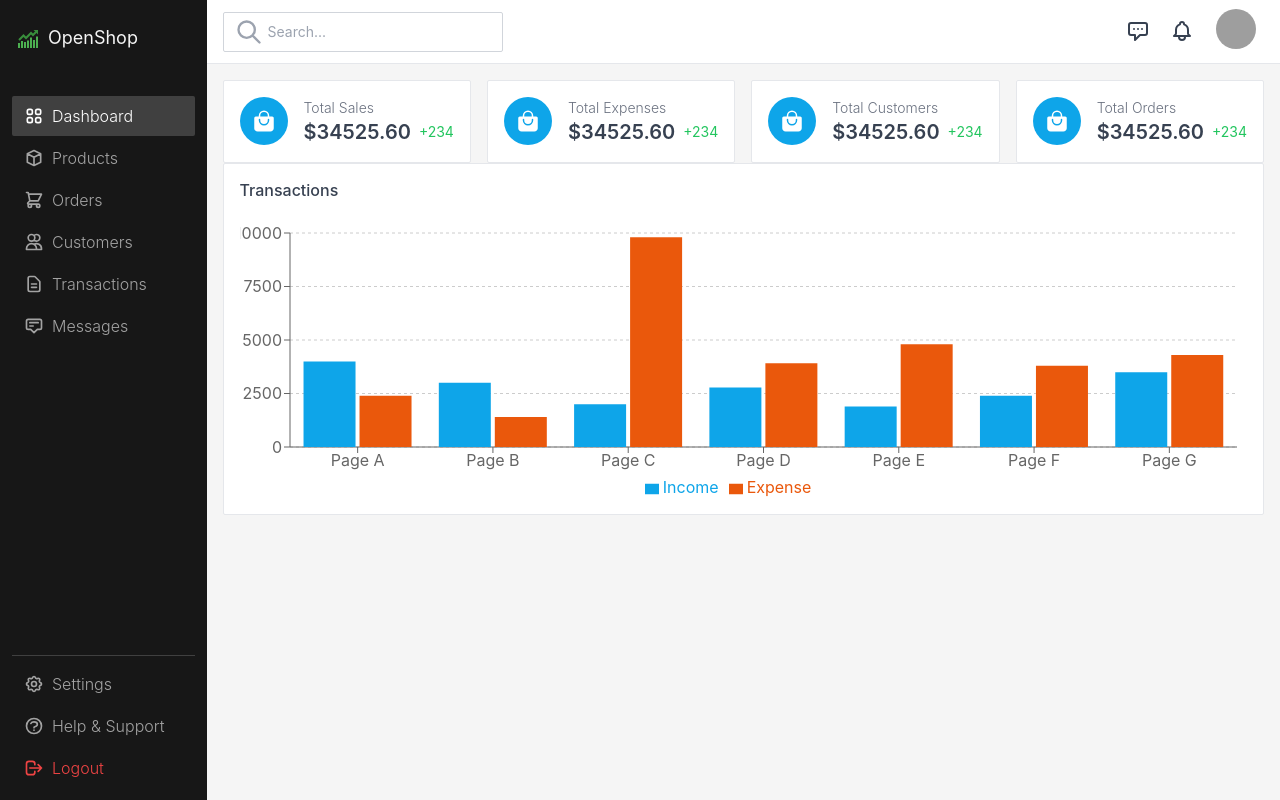
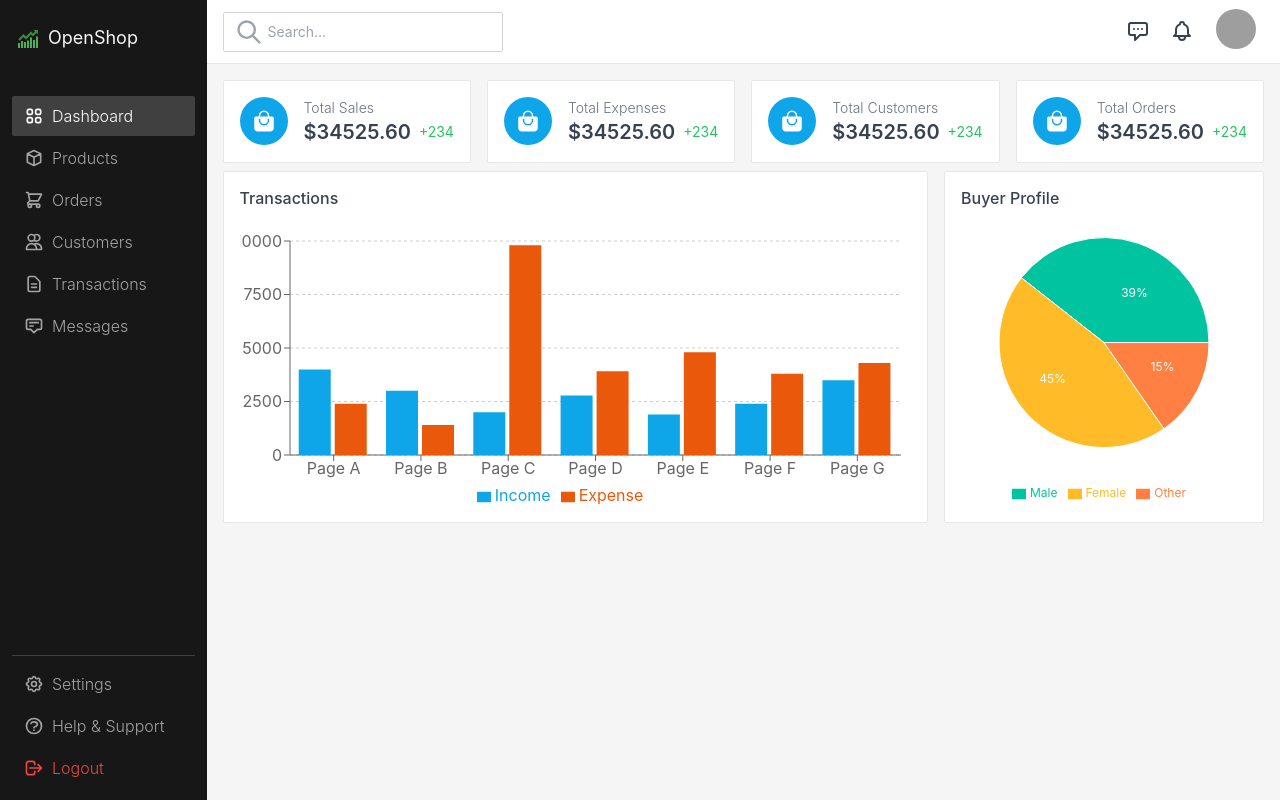
Before and after one commit to AngieCohenDev/dashboard_academit, a React (Create React App) app: page / in a window 1280 px wide. Built offline with nearby package versions, Linux system fonts and the light colour scheme; grey boxes are pictures that could not be loaded; the HTML template or start-up script is replaced by a standard one.

Commit message:
add: Creacion y estructura del componente BuyerProfile

```diff
--- /dev/null
+++ b/src/components/BuyerProfileChart.jsx
@@ -0,0 +1,52 @@
+import React from 'react'
+import { PieChart, Pie, Cell, ResponsiveContainer, Legend } from 'recharts'
+
+const data = [
+	{ name: 'Male', value: 540 },
+	{ name: 'Female', value: 620 },
+	{ name: 'Other', value: 210 }
+]
+
+const RADIAN = Math.PI / 180
+const COLORS = ['#00C49F', '#FFBB28', '#FF8042']
+
+const renderCustomizedLabel = ({ cx, cy, midAngle, innerRadius, outerRadius, percent }) => {
+	const radius = innerRadius + (outerRadius - innerRadius) * 0.5
+	const x = cx + radius * Math.cos(-midAngle * RADIAN)
+	const y = cy + radius * Math.sin(-midAngle * RADIAN)
+
+	return (
+		<text x={x} y={y} fill="white" textAnchor={x > cx ? 'start' : 'end'} dominantBaseline="central">
+			{`${(percent * 100).toFixed(0)}%`}
+		</text>
+	)
+}
+
+export default function BuyerProfilePieChart() {
+	return (
+		<div className="w-[20rem] h-[22rem] bg-white p-4 rounded-sm border border-gray-200 flex flex-col">
+			<strong className="text-gray-700 font-medium">Buyer Profile</strong>
+			<div className="mt-3 w-full flex-1 text-xs">
+				<ResponsiveContainer width="100%" height="100%">
+					<PieChart width={400} height={300}>
+						<Pie
+							data={data}
+							cx="50%"
+							cy="45%"
+							labelLine={false}
+							label={renderCustomizedLabel}
+							outerRadius={105}
+							fill="#8884d8"
+							dataKey="value"
+						>
+							{data.map((_, index) => (
+								<Cell key={`cell-${index}`} fill={COLORS[index % COLORS.length]} />
+							))}
+						</Pie>
+						<Legend />
+					</PieChart>
+				</ResponsiveContainer>
+			</div>
+		</div>
+	)
+}
--- a/src/components/Dashboard.jsx
+++ b/src/components/Dashboard.jsx
@@ -1,3 +1,4 @@
+import BuyerProfileChart from "./BuyerProfileChart";
 import DashboardStatsGrid from "./DashboardStatsGrid";
 import TransactionChart from "./TransactionChart";
 
@@ -5,7 +6,10 @@
   return (
     <div className="flexflex-col gap-4">
       <DashboardStatsGrid />
-      <TransactionChart />
+      <div className="flex flex-row gap-4 w-full mt-2">
+        <TransactionChart />
+        <BuyerProfileChart />
+      </div>
     </div>
   );
 }
```
